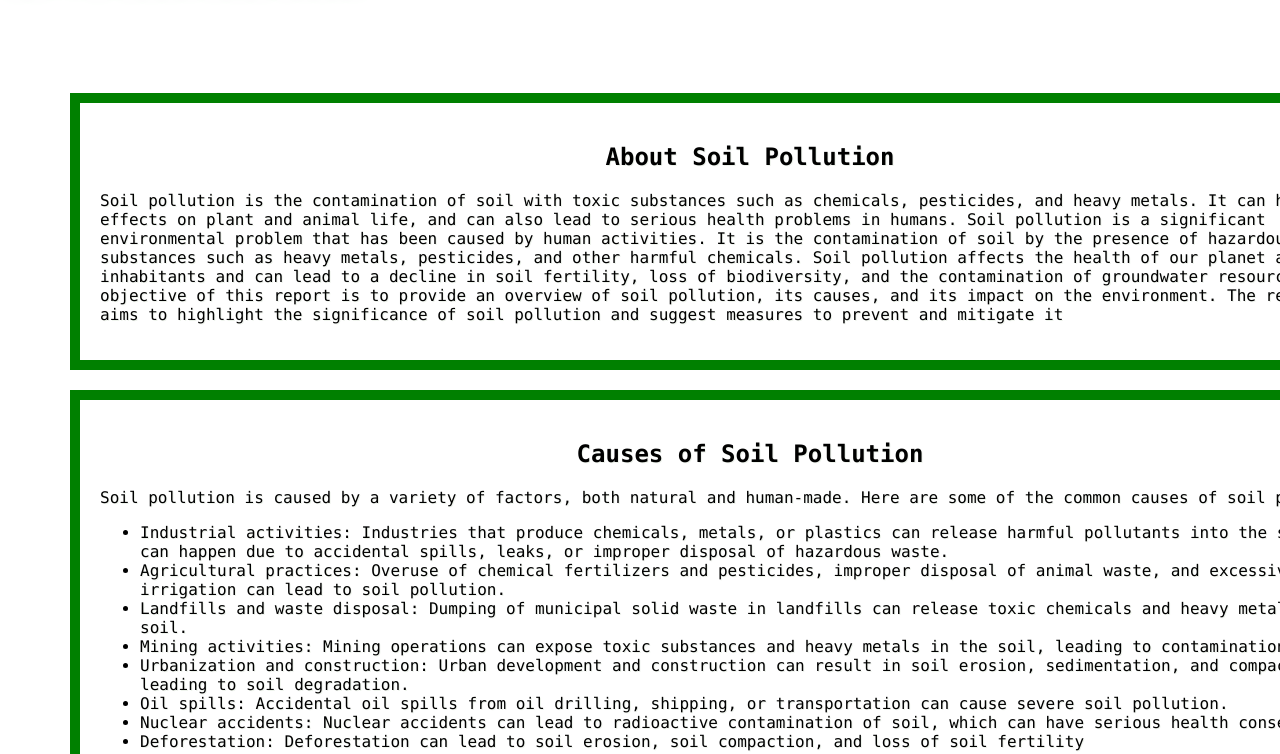
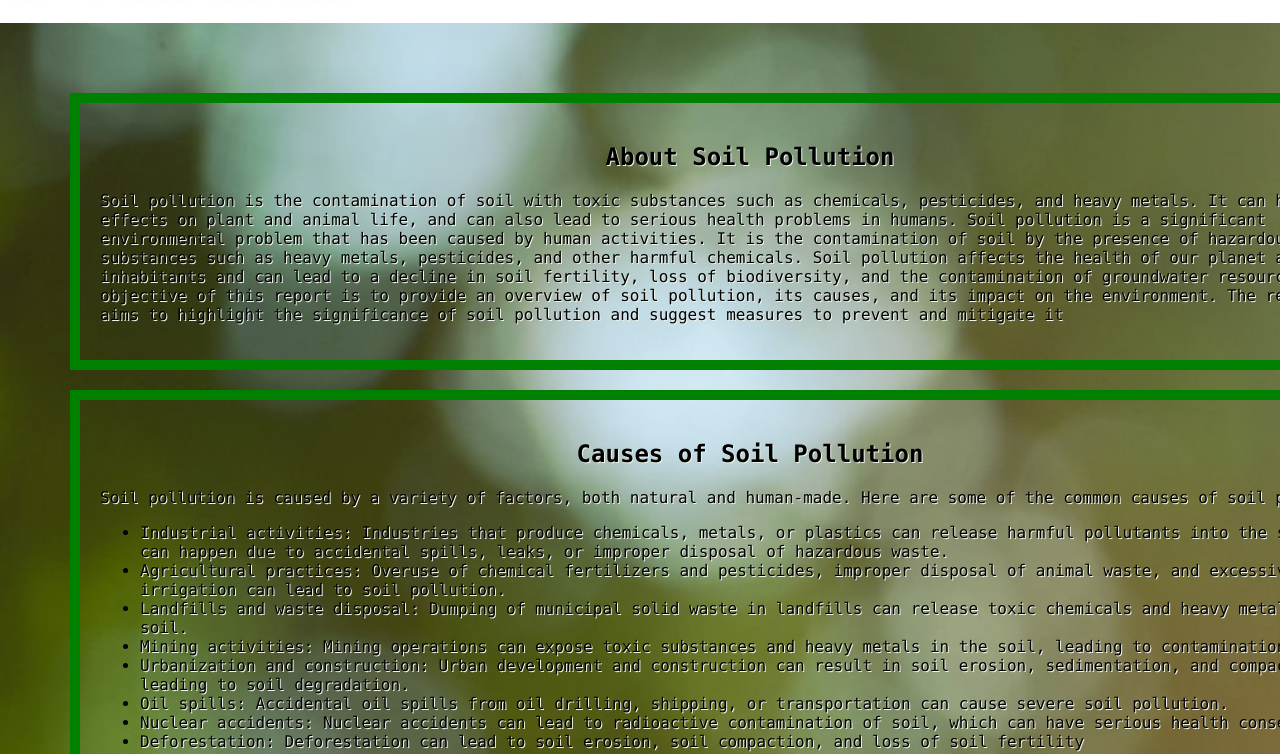
Before and after one commit to Vansh-13/Soil-Pollution-Awareness, a plain HTML site: page index.html in a window 1280 px wide. Shown: the part 79-833 px from the top of the page. Drawn offline with Linux system fonts and the light colour scheme.

Commit message:
Update style.css

```diff
--- a/style.css
+++ b/style.css
@@ -1,5 +1,5 @@
 body {
-  background-image:url(images/soil2.jpg) ;
+  background-image:url(soil2.jpg) ;
 	font-family: Arial, sans-serif;
 	margin: 0;
   background-repeat: no-repeat;
```
